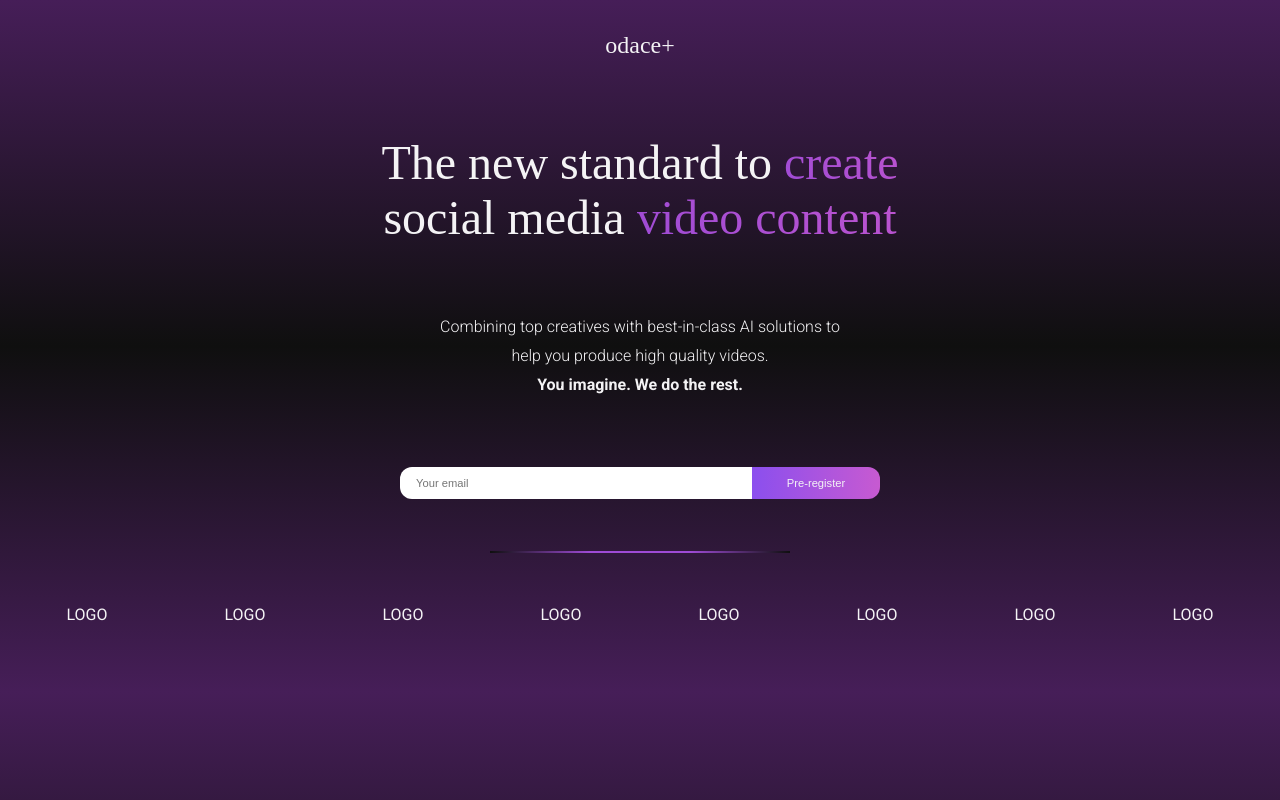
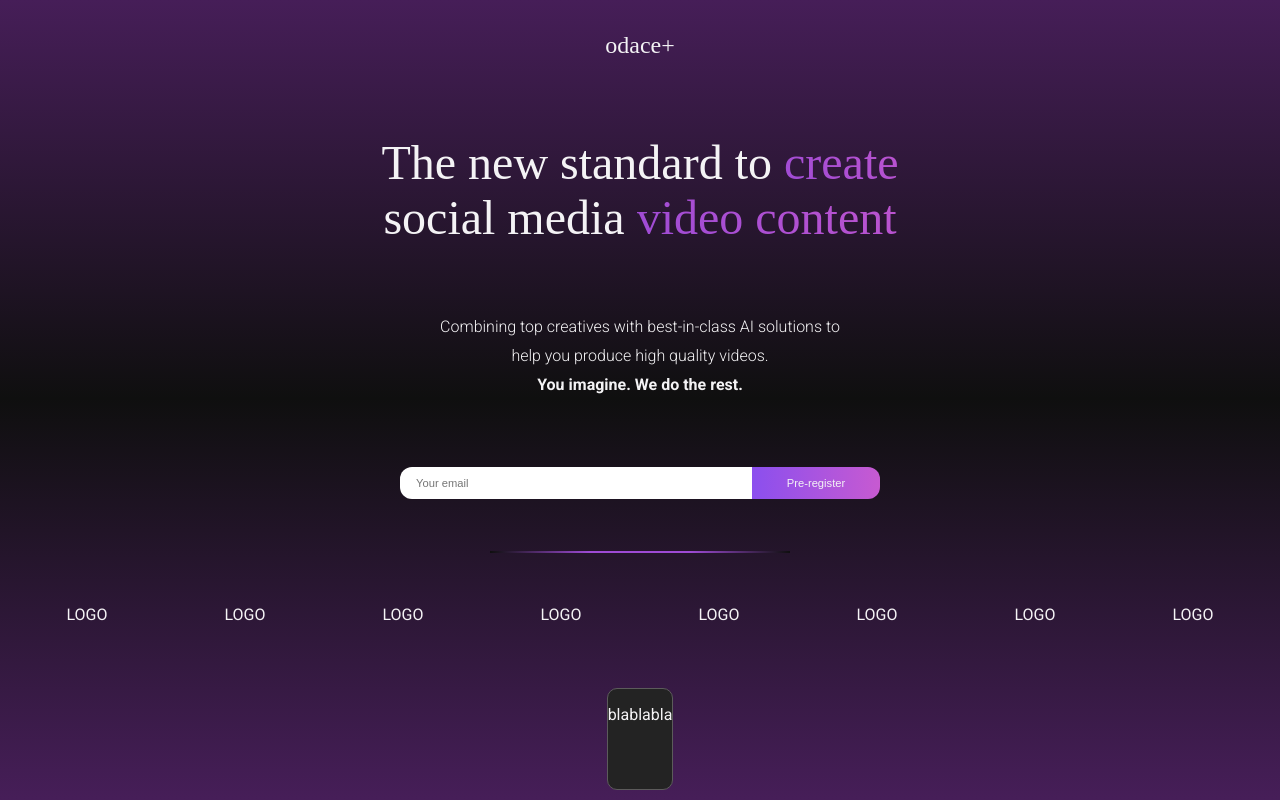
Before and after one commit to Malena-Guallar/odace_techtest, a React (Vite) app: page / in a window 1280 px wide. Built offline with nearby package versions, Linux system fonts and the light colour scheme; a web font is replaced by a local one.

Commit message:
[feat] Created block component with props

```diff
--- a/src/App.jsx
+++ b/src/App.jsx
@@ -1,6 +1,7 @@
 import './App.css'
 import RegistrationBar from './components/RegistrationBar/RegistrationBar'
-import Caroussel from './components/RegistrationBar/Caroussel/Caroussel'
+import Caroussel from './components/Caroussel/Caroussel'
+import Block from './components/Block/Block'
 
 function App() {
 
@@ -12,6 +13,9 @@ function App() {
       <RegistrationBar />
       <div className='separation_line'/>
       <Caroussel />
+      <Block
+        height={"100px"}
+        text={"blablabla"}/>
     </div>
   )
 }
--- /dev/null
+++ b/src/components/Block/Block.css
@@ -0,0 +1,5 @@
+.block {
+    background-color: var(--color-grey);
+    border: solid 0.1px var(--color-mouse);
+    border-radius: 10px;
+}
--- /dev/null
+++ b/src/components/Block/Block.jsx
@@ -0,0 +1,12 @@
+import "./Block.css"
+
+function Block ({ height, width, text, textColor, padding }) {
+
+    return (
+        <div className="block" style={{height: height,  width: width, color: textColor, padding: padding}}>
+            <p>{text}</p>
+        </div>
+    )
+}
+
+export default Block;
--- /dev/null
+++ b/src/components/Caroussel/Caroussel.jsx
@@ -0,0 +1,33 @@
+import "./Caroussel.css";
+import { CarouselProvider, Slider, Slide } from "pure-react-carousel";
+import "pure-react-carousel/dist/react-carousel.es.css";
+
+function Caroussel() {
+  const logos = [0, 1, 2, 3, 4, 5, 6, 7, 8, 9];
+
+  return (
+    <>
+      <CarouselProvider
+        naturalSlideWidth={100}
+        naturalSlideHeight={50}
+        totalSlides={10}
+        isPlaying={true}
+        interval={4000}
+        infinite={true}
+        visibleSlides={8}
+        className="caroussel"
+      >
+        <Slider>
+          {logos.map((logo) => {
+            return (
+              <Slide key={logo} className="slide">
+                LOGO
+              </Slide>
+            );
+          })}
+        </Slider>
+      </CarouselProvider>
+    </>
+  );
+}
+export default Caroussel;
--- a/src/components/RegistrationBar/Caroussel/Caroussel.jsx
+++ /dev/null
@@ -1,38 +0,0 @@
-import "./Caroussel.css";
-import {
-  CarouselProvider,
-  Slider,
-  Slide,
-} from "pure-react-carousel";
-import 'pure-react-carousel/dist/react-carousel.es.css';
-
-function Caroussel() {
-
-   const logos = [0, 1, 2, 3, 4, 5, 6, 7, 8, 9]
-
-  return (
-    <>
-      <CarouselProvider
-        naturalSlideWidth={100}
-        naturalSlideHeight={50}
-        totalSlides={10}
-        isPlaying= {true}
-        interval={4000}
-        infinite= {true}
-        visibleSlides= {8}
-        className="caroussel"
-
-
-      >
-        <Slider>
-         {logos.map(logo => {
-            return (
-               <Slide key={logo} className="slide">LOGO</Slide>
-            )
-         }) }
-        </Slider>
-      </CarouselProvider>
-    </>
-  );
-}
-export default Caroussel;
--- a/src/index.css
+++ b/src/index.css
@@ -8,6 +8,8 @@ html {
     --color-lilac: #BD54CF;
     --color-violette: #8B4FEE;
     --color-mauve: #C75AD1;
+    --color-grey: #232323;
+    --color-mouse: #5c5b5b;
     background: linear-gradient(var(--color-aubergine), var(--color-black), var(--color-aubergine));
     color: var(--color-white);
     font-family: "Roboto";
```
Also changed, not shown: src/components/Caroussel/Caroussel.css (renamed from src/components/RegistrationBar/Caroussel/Caroussel.css).
